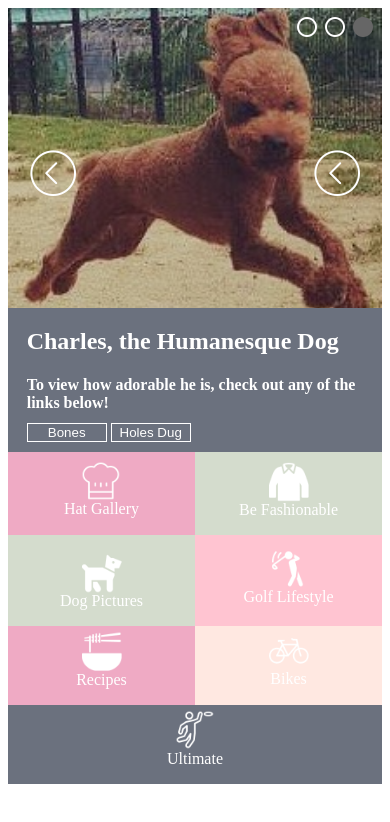
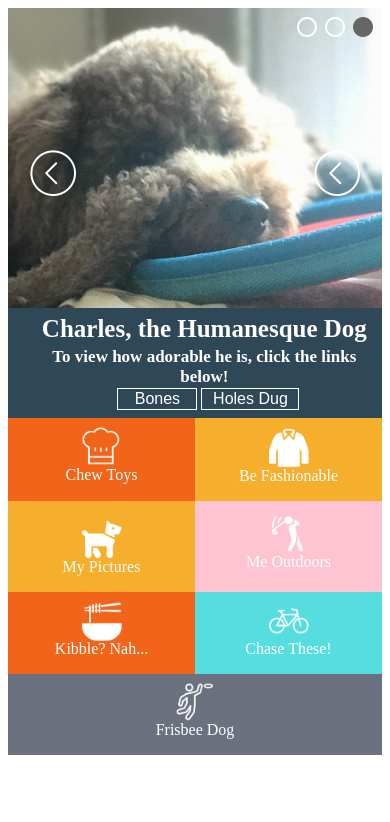
Before and after one commit to ericfitzsimons451/ericfitzsimons451.github.io, a plain HTML site: page index.html in a window 390 px wide. Drawn offline with Linux system fonts and the light colour scheme.

Commit message:
Finalized product

```diff
--- a/index.html
+++ b/index.html
@@ -8,9 +8,9 @@
 </head>
 <body>
   <div class="grid">
-    <section class="box1">
+    <section class="box1 box">
       <h2 class="box1-h2">Charles, the Humanesque Dog</h2>
-      <h4 class="box1-h4">To view how adorable he is, check out any of the links below!</h4>
+      <h4 class="box1-h4">To view how adorable he is, click the links below!</h4>
         <div class='main-buttons'>
         <button class='button left'>Bones</button>
         <button class='button right'>Holes Dug</button>
@@ -18,7 +18,7 @@
     </section>
     <section class='box2 flex box'>
         <img src='images/dog.png' alt="dog icon" >
-        <p>Dog Pictures</p>
+        <p>My Pictures</p>
     </section>
     <section class="box3">
       <div class="image-buttons">
@@ -40,31 +40,31 @@
     <section class="box5 flex box">
       <div class="flex">
         <img src='images/hat.png' alt="hat icon" >
-        <p>Hat Gallery</p>
+        <p>Chew Toys</p>
       </div>
     </section>
     <section class="box6 flex box">
       <div class="flex">
         <img src='images/golf.png' alt="golf icon" >
-        <p>Golf Lifestyle</p>
+        <p>Me Outdoors</p>
       </div>
     </section>
     <section class="box7 flex box">
       <div class="flex">
         <img src='images/ramen.png' alt="ramen icon" >
-        <p>Recipes</p>
+        <p>Kibble? Nah...</p>
       </div>
     </section>
     <section class="box8 flex box">
       <div class="flex">
         <img src='images/bike.png' alt="dog icon" >
-        <p>Bikes</p>
+        <p>Chase These!</p>
       </div>
     </section>
     <section class="box9 flex box">
       <div class="flex">
         <img src='images/frisbee.png' alt="dog icon" >
-        <p>Ultimate</p>
+        <p>Frisbee Dog</p>
       </div>
     </section>
   </div>
--- a/style.css
+++ b/style.css
@@ -17,28 +17,41 @@
 .box1 {
   grid-column: 1/3;
   grid-row: 1/2;
-  background-color: #6b717e;
+  background-color: #2f4858;
 }
 
 .box1-h2 {
+  font-size: 2rem;
   padding-left: 5%;
+  margin-top: 1%;
 }
 
 .box1-h4 {
   padding-left: 5%;
+  margin-bottom: 1%;
+}
+
+.main-buttons {
+  position: relative;
+  left: 5%;
+  top: 15%;
+  width: 300px;
+}
+
+.button {
+  width: 100px;
+  border: 1px solid white;
+  background-color: transparent;
+  font-size: 1rem;
 }
 
 .box2 {
   grid-column: 3/4;
   grid-row: 1/2;
-  background-color: #d4dccd;
+  background-color: #f6ae2d;
 }
 
 .box3 {
-  /*display: flex;*/
-  /*flex-wrap: wrap;*/
-  /*align-items: center;*/
-  /*justify-content: space-between;*/
   grid-column: 4/6;
   grid-row: 1/4;
   background-image: url('images/charlie.jpg');
@@ -48,13 +61,13 @@
 }
 
 .box4 {
-  background-color: #d4dccd;
+  background-color: #f6ae2d;
   grid-column: 1/2;
   grid-row: 2/3;
 }
 
 .box5 {
-  background-color: #efaac4;
+  background-color: #f26419;
   grid-column: 2/3;
   grid-row: 2/3;
 }
@@ -66,13 +79,13 @@
 }
 
 .box7 {
-  background-color: #efaac4;
+  background-color: #f26419;
   grid-column: 1/2;
   grid-row: 3/4;
 }
 
 .box8 {
-  background-color: #ffe8e1;
+  background-color: #55dde0;
   grid-column: 2/3;
   grid-row: 3/4;
 }
@@ -94,17 +107,6 @@
   margin-top: -2%;
 }
 
-.main-buttons {
-  position: relative;
-  left: 5%;
-  top: 15%;
-}
-
-.button {
-  width: 100px;
-  border: 1px solid white;
-  background-color: transparent;
-}
 
 
 .image-buttons {
@@ -115,8 +117,6 @@
 
 .nav-buttons {
 display: flex;
-/*align-items: center;*/
-/*justify-content: center;*/
 justify-content: space-between;
 width: 100%;
 height: 100%;
@@ -137,30 +137,6 @@ height: 100%;
   margin: 20px;
 }
 
-/*@media screen and (max-width: 800px) {
-.grid {
-  max-height: 33.33%;
-  display: grid;
-  grid-template-columns: 1fr 1fr 1fr 2fr;
-  grid-template-rows: 1fr 1fr 1fr;
-  grid-gap: 3px;
-  height: 33.33%;
-  grid-template-areas:
-  "box1 box1 box2 box3"
-  "box4 box5 box6 box3"
-  "box7 box8 box9 box3"
-}
-
-.left-chevron,
-.right-chevron {
-  float: right;
-}*/
-
-
-
-
-
-
 @media screen and (max-width: 899px) {
   .grid {
 
@@ -179,12 +155,17 @@ height: 100%;
   position: relative;
   left: 5%;
   top: -4%;
+  width: 175px;
 }
 
 .button {
   width: 71px;
   border: 1px solid white;
   background-color: transparent;
+}
+
+.right{
+  width: 93px;
 }
 
 .left-chevron {
@@ -200,7 +181,8 @@ height: 100%;
   position: relative;
   top: -40px;
 }
-
+.box {
+}
 .box img {
   width: 40px;
   margin-top: 10%;
@@ -209,14 +191,21 @@ height: 100%;
 .box1 {
   grid-column: 1/2;
   grid-row: 1/2;
-  background-color: #6b717e;
+}
+.box1-h2 {
+  font-size: 1.7rem;
+  padding-top: 1%;
+  padding-bottom: 1%;
+}
+
+.box1-h4{
+  padding-bottom: 9%;
 }
 
 
 .box2 {
   grid-column: 2/3;
   grid-row: 1/2;
-  background-color: #d4dccd;
 }
 
 .box3 {
@@ -226,44 +215,38 @@ height: 100%;
   /*justify-content: space-between;*/
   grid-column: 3/5;
   grid-row: 1/3;
-  background-image: url('images/newCharles899.jpg');
-  height: 67vh;
+  background-image: url('images/img_2892.jpg');
+  /*height: 67vh;*/
   background-repeat: no-repeat;
   background-size: cover;
 }
 
 .box4 {
-  background-color: #d4dccd;
   grid-column: 1/2;
   grid-row: 2/3;
 }
 
 .box5 {
-  background-color: #efaac4;
   grid-column: 2/3;
   grid-row: 2/3;
 }
 
 .box6 {
-  background-color: #ffc4d1;
   grid-column: 1/2;
   grid-row: 3/4;
 }
 
 .box7 {
-  background-color: #efaac4;
   grid-column: 3/4;
   grid-row: 3/4;
 }
 
 .box8 {
-  background-color: #ffe8e1;
   grid-column: 2/3;
   grid-row: 3/4;
 }
 
 .box9 {
-  background-color: #6b717e;
   grid-column: 4/5;
   grid-row: 3/4;
 }
@@ -279,11 +262,11 @@ height: 100%;
   margin-top: -1%;
 }
 
-@media screen and (max-width: 650px) {
+@media screen and (max-width: 750px) {
   .grid {
 
   display: grid;
-  height: 100vh;
+  /*height: 100vh;*/
   grid-template-columns: 1fr 1fr 1fr 1fr;
   grid-template-rows: 1fr 1fr 1fr;
   /*grid-gap: 2px;*/
@@ -294,9 +277,11 @@ height: 100%;
 }
 
 .main-buttons {
-  position: relative;
+/*  position: relative;
   left: 5%;
-  top: -7%;
+  top: -7%;*/
+  width: 170px;
+  margin: 0px auto;
 }
 
 .button {
@@ -327,14 +312,18 @@ height: 100%;
 .box1 {
   grid-column: 1/2;
   grid-row: 1/2;
-  background-color: #6b717e;
 }
 
+.box1-h2 {
+  font-size: 1.5rem;
+}
 
+.box1-h4 {
+  font-size: 1rem;
+}
 .box2 {
   grid-column: 2/3;
   grid-row: 1/2;
-  background-color: #d4dccd;
 }
 
 .box3 {
@@ -344,46 +333,166 @@ height: 100%;
   /*justify-content: space-between;*/
   grid-column: 3/5;
   grid-row: 1/3;
-  background-image: url('images/newCharles899.jpg');
-  height: 75vh;
+  background-image: url('images/img_3453.jpg');
+/*  height: 100vh;
+*/  background-repeat: no-repeat;
+  background-size: cover;
+}
+
+.box4 {
+  grid-column: 1/2;
+  grid-row: 2/3;
+}
+
+.box5 {
+  grid-column: 2/3;
+  grid-row: 2/3;
+}
+
+.box6 {
+  grid-column: 1/2;
+  grid-row: 3/4;
+}
+
+.box7 {
+  grid-column: 3/4;
+  grid-row: 3/4;
+}
+
+.box8 {
+  grid-column: 2/3;
+  grid-row: 3/4;
+}
+
+.box9 {
+  grid-column: 4/5;
+  grid-row: 3/4;
+}
+
+.flex {
+  display: flex;
+  flex-direction: column;
+  align-items: center;
+  justify-content: center;
+}
+
+.flex p {
+  margin-top: -1%;
+}
+@media screen and (max-width: 630px) {
+.grid {
+  max-height: 250px;
+  display: grid;
+  /*height: 120px;*/
+  grid-template-columns: 1fr 1fr;
+  grid-template-rows: 1fr 1fr 1fr 1fr 1fr 1fr;
+  /*grid-gap: 2px;*/
+  /*max-width: 700px;*/
+  /*max-height: 265px;*/
+  grid-template-areas:
+  ".box3 .box3"
+  ".box1 .box1"
+  ".box5 .box4"
+  ".box2 .box6"
+  ".box7 .box8"
+  ".box9 .box9";
+}
+
+.main-buttons {
+  position: relative;
+  left: 3%;
+  top: -7%;
+  width: 200px;
+  margin: 0px auto;
+}
+
+.button {
+  width: 80px;
+  border: 1px solid white;
+  background-color: transparent;
+}
+.right {
+  width: 98px;
+}
+.left-chevron {
+  align-self: center;
+  margin: 20px;
+  position: relative;
+  top: -20px;
+}
+
+.right-chevron {
+  align-self: center;
+  margin: 20px;
+  position: relative;
+  top: -20px;
+}
+
+.img {
+  height: 40vh;
+}
+
+.box1 {
+  grid-column: 1/3;
+  grid-row: 2/3;
+}
+
+.box1-h2 {
+  text-align: center;
+  font-size: 1.9rem;
+}
+
+.box1-h4 {
+  text-align: center;
+  font-size: 1.4rem;
+  margin-top: -5%;
+  padding-bottom: 5px;
+}
+.box2 {
+  grid-column: 1/2;
+  grid-row: 4/5;
+}
+.box3 {
+  /*display: flex;*/
+  /*flex-wrap: wrap;*/
+  /*align-items: center;*/
+  /*justify-content: space-between;*/
+  grid-column: 1/3;
+  grid-row: 1/2;
+  background-image: url('images/img_2857.jpg');
+  height: 300px;
   background-repeat: no-repeat;
   background-size: cover;
 }
 
 .box4 {
-  background-color: #d4dccd;
-  grid-column: 1/2;
-  grid-row: 2/3;
+  grid-column: 2/3;
+  grid-row: 3/4;
 }
 
 .box5 {
-  background-color: #efaac4;
-  grid-column: 2/3;
-  grid-row: 2/3;
-}
-
-.box6 {
-  background-color: #ffc4d1;
   grid-column: 1/2;
   grid-row: 3/4;
 }
 
+.box6 {
+  grid-column: 2/3;
+  grid-row: 4/5;
+}
+
 .box7 {
-  background-color: #efaac4;
-  grid-column: 3/4;
-  grid-row: 3/4;
+  grid-column: 1/2;
+  grid-row: 5/6;
 }
 
 .box8 {
-  background-color: #ffe8e1;
   grid-column: 2/3;
-  grid-row: 3/4;
+  grid-row: 5/6;
 }
 
 .box9 {
-  background-color: #6b717e;
-  grid-column: 4/5;
-  grid-row: 3/4;
+  grid-column: 1/3;
+  grid-row: 6/7;
 }
 
 .flex {
@@ -418,14 +527,18 @@ height: 100%;
 
 .main-buttons {
   position: relative;
-  left: 5%;
+  left: 6%;
   top: -7%;
+  margin: 0px auto;
 }
 
 .button {
   width: 80px;
   border: 1px solid white;
   background-color: transparent;
+}
+ .right {
+  width: 98px;
 }
 
 .left-chevron {
@@ -449,13 +562,19 @@ height: 100%;
 .box1 {
   grid-column: 1/3;
   grid-row: 2/3;
-  background-color: #6b717e;
 }
 
+.box1-h4 {
+  font-size: 17px;
+}
+.box1-h2 {
+  font-size: 25px;
+  margin-bottom: 5%;
+}
 .box2 {
   grid-column: 1/2;
   grid-row: 4/5;
-  background-color: #d4dccd;
+
 }
 
 .box3 {
@@ -465,44 +584,44 @@ height: 100%;
   /*justify-content: space-between;*/
   grid-column: 1/3;
   grid-row: 1/2;
-  background-image: url('images/charlie-small.jpg');
+  background-image: url('images/img_2857.jpg');
   height: 300px;
   background-repeat: no-repeat;
   background-size: cover;
 }
 
 .box4 {
-  background-color: #d4dccd;
+
   grid-column: 2/3;
   grid-row: 3/4;
 }
 
 .box5 {
-  background-color: #efaac4;
+
   grid-column: 1/2;
   grid-row: 3/4;
 }
 
 .box6 {
-  background-color: #ffc4d1;
+
   grid-column: 2/3;
   grid-row: 4/5;
 }
 
 .box7 {
-  background-color: #efaac4;
+
   grid-column: 1/2;
   grid-row: 5/6;
 }
 
 .box8 {
-  background-color: #ffe8e1;
+
   grid-column: 2/3;
   grid-row: 5/6;
 }
 
 .box9 {
-  background-color: #6b717e;
+
   grid-column: 1/3;
   grid-row: 6/7;
 }
```
Also changed, not shown: images/IMG_2348.jpg (added), images/IMG_2857.jpg (added), images/IMG_3370.jpg (added), images/IMG_3453.jpg (added), 2 other files.
